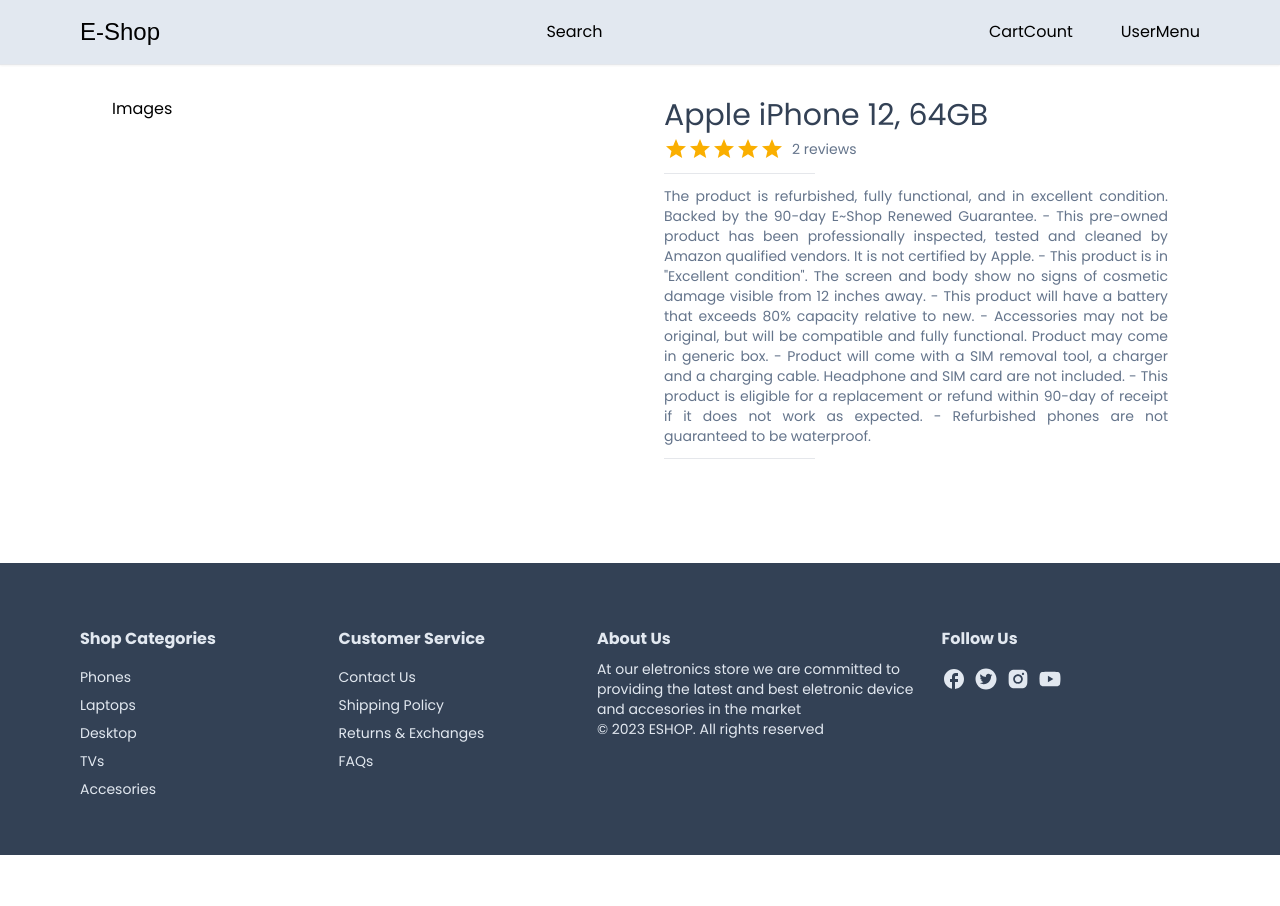
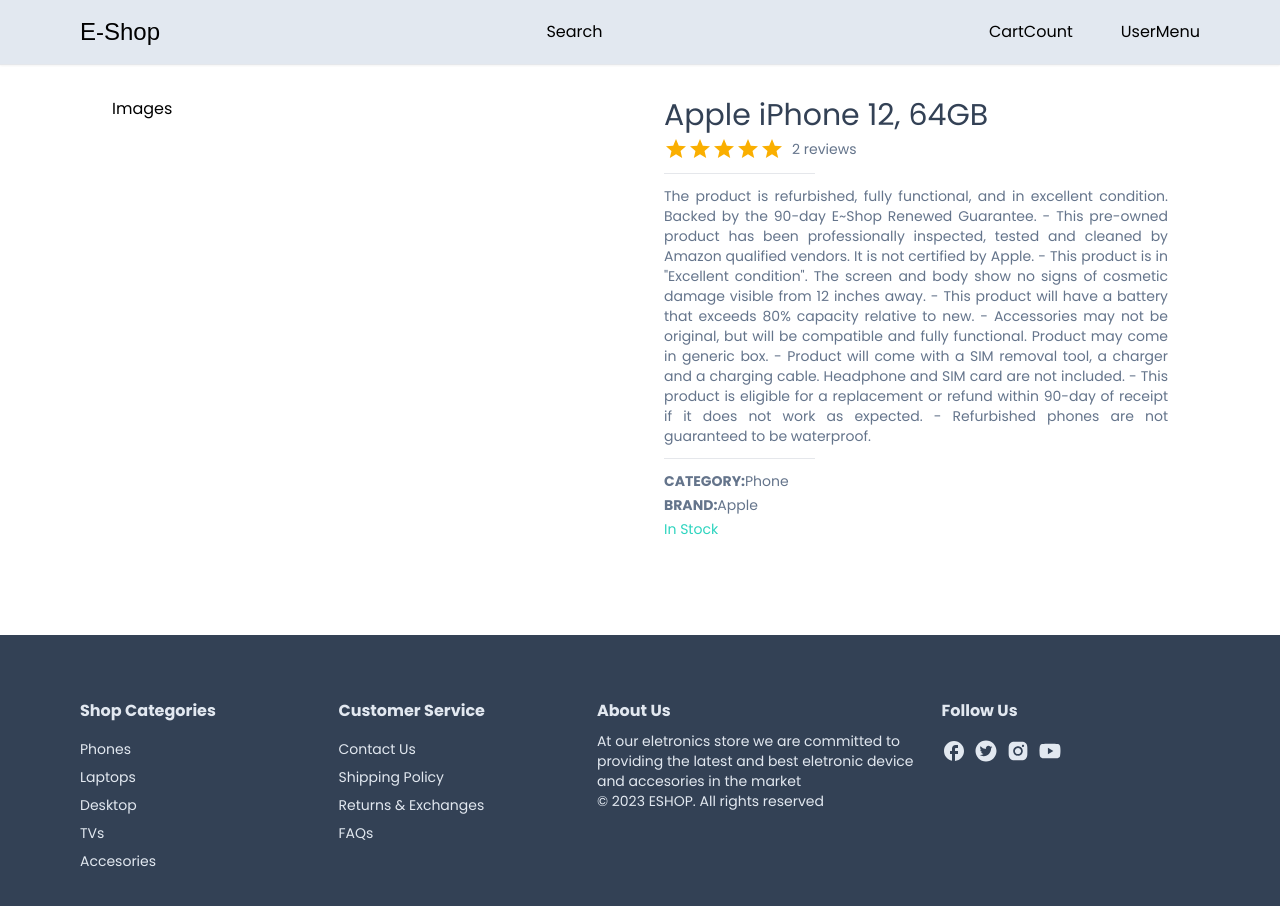
Before and after one commit to oscar-barreto/ecommerce, a Next.js app in the folder salesplatform/: page /product/1 in a window 1280 px wide. Shown: the top 906 px of the page. Before the commit the page ends 855 px from the top, so only its background shows below. Built offline with nearby package versions, Linux system fonts and the light colour scheme; a web font is replaced by a local one.

Commit message:
update Product details

```diff
--- a/salesplatform/app/product/[productId]/ProductDetails.tsx
+++ b/salesplatform/app/product/[productId]/ProductDetails.tsx
@@ -24,6 +24,15 @@
         <Horizontal/>
         <div className="text-justify">{product.description}</div>
         <Horizontal/>
+        <div>
+            <span className="font-semibold">CATEGORY:</span>
+            {product.category}
+        </div>
+        <div>
+            <span className="font-semibold">BRAND:</span>
+            {product.brand}
+        </div>
+        <div className={product.inStock ? 'text-teal-400': 'text-rose-400'}>{product.inStock ? 'In Stock' : 'Out of Stock'}</div>
         </div>
 
         </div>
```
